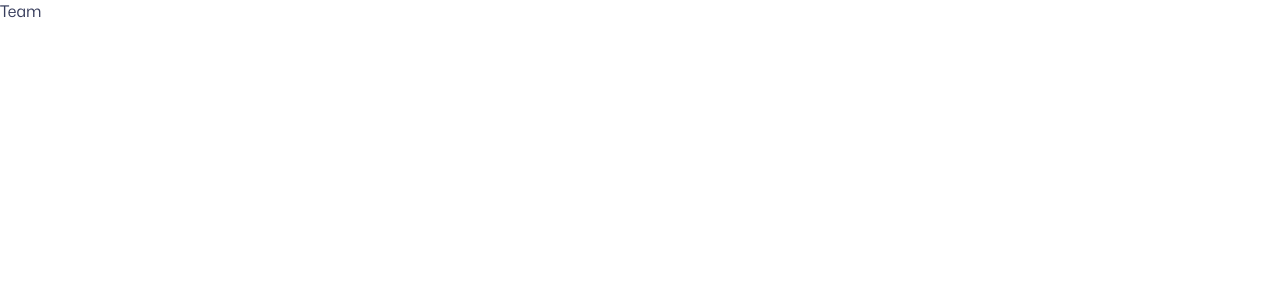
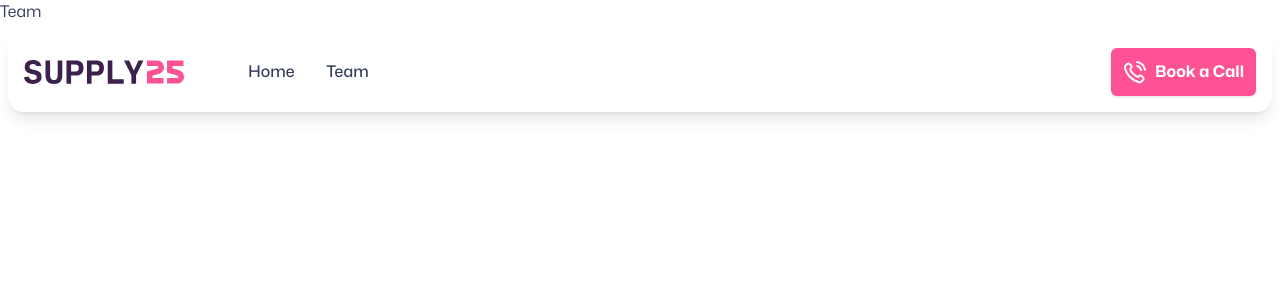
Before and after one commit to oliverjam/supply25, a Next.js app: page /team in a window 1280 px wide. Shown: the top 300 px of the page. Built offline with nearby package versions, Linux system fonts and the light colour scheme.

Commit message:
Extract navbar to shared layout

```diff
--- /dev/null
+++ b/app/cta.tsx
@@ -0,0 +1,10 @@
+import { Phone } from "./icons.tsx";
+
+export function CallToAction() {
+	return (
+		<a className="max-w-max flex items-center gap-2 rounded shadow p-2 sm:p-3 bg-pink text-white font-bold">
+			<Phone size={24} />
+			Book a Call
+		</a>
+	);
+}
--- a/app/layout.tsx
+++ b/app/layout.tsx
@@ -1,6 +1,10 @@
 import type { Metadata } from "next";
 import localFont from "next/font/local";
 import "./globals.css";
+import Link from "next/link";
+import { Img } from "./image.tsx";
+import logo from "./images/logo.svg";
+import { CallToAction } from "./cta.tsx";
 
 const mona = localFont({
 	src: "./fonts/mona-sans.woff2",
@@ -21,6 +25,18 @@ export default function RootLayout({
 	return (
 		<html lang="en">
 			<body className={`${mona.className} text-slate-dark`}>
+				<nav className="ScrollShrink max-w-7xl z-50 rounded-2xl p-2 sm:p-4 text-sm sm:text-base bg-white/90 shadow-lg backdrop-blur-[2px] flex items-center gap-4 md:gap-8 lg:gap-16 fixed top-8 left-2 right-2 mx-auto">
+					<Img file={logo} alt="Supply25" className="w-24 sm:w-32 md:w-40" />
+					<div className="flex gap-4 md:gap-8 flex-1 font-medium text-slate-dark">
+						<Link href="/" className="hover:underline">
+							Home
+						</Link>
+						<Link href="/team" className="hover:underline">
+							Team
+						</Link>
+					</div>
+					<CallToAction />
+				</nav>
 				{children}
 				<script
 					async
--- a/app/page.tsx
+++ b/app/page.tsx
@@ -1,7 +1,7 @@
-import Link from "next/link";
+import { CallToAction } from "./cta.tsx";
 import { Img } from "./image.tsx";
 import { ImagePicker } from "./image-picker.tsx";
-import { ArrowRight, Phone } from "./icons.tsx";
+import { ArrowRight } from "./icons.tsx";
 import { Logos } from "./logos.tsx";
 import { EmailForm } from "./email-form.tsx";
 import logo from "./images/logo.svg";
@@ -25,18 +25,6 @@ import linkedin from "./images/logos/linkedin.svg";
 export default function Home() {
 	return (
 		<>
-			<nav className="ScrollShrink max-w-7xl z-50 rounded-2xl p-2 sm:p-4 text-sm sm:text-base bg-white/90 shadow-lg backdrop-blur-[2px] flex items-center gap-4 md:gap-8 lg:gap-16 fixed top-8 left-2 right-2 mx-auto">
-				<Img file={logo} alt="Supply25" className="w-24 sm:w-32 md:w-40" />
-				<div className="flex gap-4 md:gap-8 flex-1 font-medium text-slate-dark">
-					<Link href="/" className="hover:underline">
-						Home
-					</Link>
-					<Link href="/team" className="hover:underline">
-						Team
-					</Link>
-				</div>
-				<CallToAction />
-			</nav>
 			<section className="pt-32 sm:pt-48 px-4 sm:px-8 pb-12 bg-misty-light">
 				<div className="max-w-6xl mx-auto lg:grid grid-cols-[auto_1fr] items-center gap-2">
 					<div className="max-w-xl space-y-8 text-slate-dark">
@@ -281,12 +269,3 @@ function CardDark({ children }: { children: React.ReactNode }) {
 		</div>
 	);
 }
-
-function CallToAction() {
-	return (
-		<a className="max-w-max flex items-center gap-2 rounded shadow p-2 sm:p-3 bg-pink text-white font-bold">
-			<Phone size={24} />
-			Book a Call
-		</a>
-	);
-}
```
